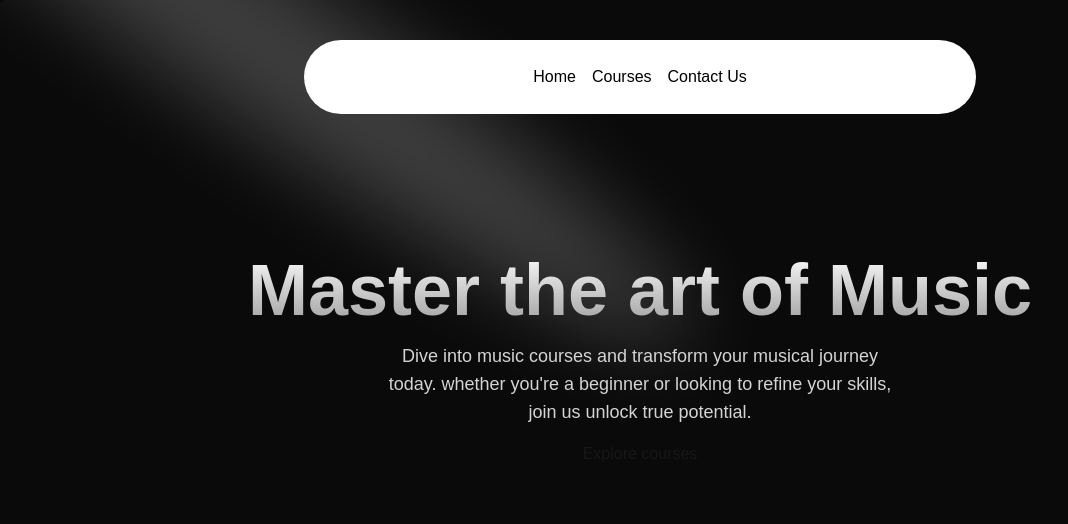
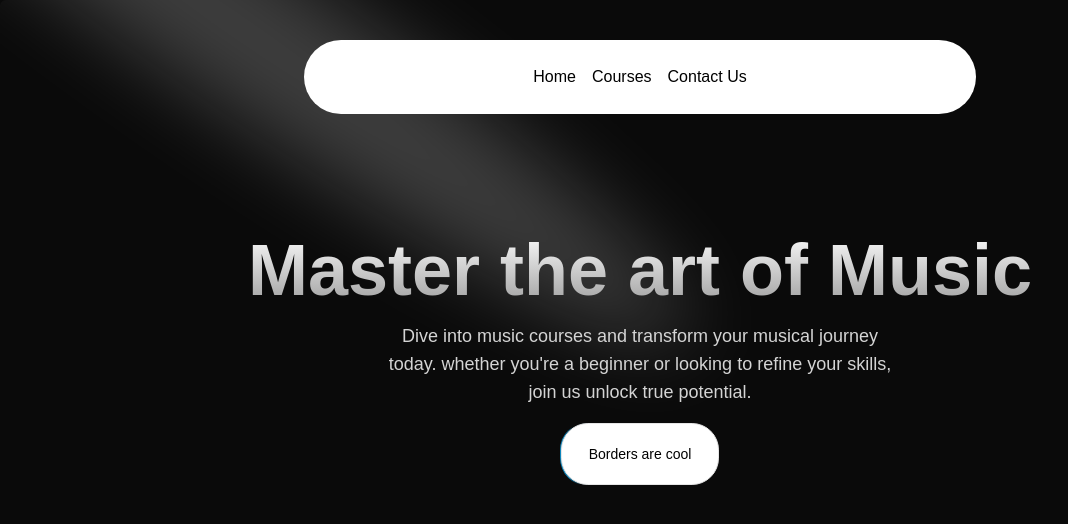
Before and after one commit to vinsmokejazz/muzix, a Next.js app: page / in a window 1280 px wide. Shown: the top 524 px of the page, without its empty margins (0-1068 px from the left). Built offline with nearby package versions, Linux system fonts and the light colour scheme.

Commit message:
ui button added

```diff
--- a/src/components/HeroSection.tsx
+++ b/src/components/HeroSection.tsx
@@ -1,6 +1,7 @@
 import Link from "next/link";
 import { cn } from "@/utils/cn";
 import { Spotlight } from "./ui/Spotlight";
+import { Button } from "./ui/moving-border";
 
 export default function HeroSection() {
 
@@ -27,7 +28,14 @@
       </p>
 
       <div className="mt-4">
-        <Link href={"/course"}>Explore courses</Link>
+        <Link href={"/course"}>
+        <Button
+        borderRadius="1.75rem"
+        className="bg-white dark:bg-slate-950 text-black dark:text-white border-neutral-200 dark:border-slate-800"
+      >
+        Borders are cool
+      </Button>
+        </Link>
       </div>
     </div>
   </div>
--- /dev/null
+++ b/src/components/ui/moving-border.tsx
@@ -0,0 +1,140 @@
+"use client";
+import React from "react";
+import {
+  motion,
+  useAnimationFrame,
+  useMotionTemplate,
+  useMotionValue,
+  useTransform,
+} from "motion/react";
+import { useRef } from "react";
+import { cn } from "@/utils/cn";
+
+export function Button({
+  borderRadius = "1.75rem",
+  children,
+  as: Component = "button",
+  containerClassName,
+  borderClassName,
+  duration,
+  className,
+  ...otherProps
+}: {
+  borderRadius?: string;
+  children: React.ReactNode;
+  as?: any;
+  containerClassName?: string;
+  borderClassName?: string;
+  duration?: number;
+  className?: string;
+  [key: string]: any;
+}) {
+  return (
+    <Component
+      className={cn(
+        "relative h-16 w-40 overflow-hidden bg-transparent p-[1px] text-xl",
+        containerClassName,
+      )}
+      style={{
+        borderRadius: borderRadius,
+      }}
+      {...otherProps}
+    >
+      <div
+        className="absolute inset-0"
+        style={{ borderRadius: `calc(${borderRadius} * 0.96)` }}
+      >
+        <MovingBorder duration={duration} rx="30%" ry="30%">
+          <div
+            className={cn(
+              "h-20 w-20 bg-[radial-gradient(#0ea5e9_40%,transparent_60%)] opacity-[0.8]",
+              borderClassName,
+            )}
+          />
+        </MovingBorder>
+      </div>
+
+      <div
+        className={cn(
+          "relative flex h-full w-full items-center justify-center border border-slate-800 bg-slate-900/[0.8] text-sm text-white antialiased backdrop-blur-xl",
+          className,
+        )}
+        style={{
+          borderRadius: `calc(${borderRadius} * 0.96)`,
+        }}
+      >
+        {children}
+      </div>
+    </Component>
+  );
+}
+
+export const MovingBorder = ({
+  children,
+  duration = 3000,
+  rx,
+  ry,
+  ...otherProps
+}: {
+  children: React.ReactNode;
+  duration?: number;
+  rx?: string;
+  ry?: string;
+  [key: string]: any;
+}) => {
+  //@ts-ignore
+  const pathRef = useRef<any>();
+  const progress = useMotionValue<number>(0);
+
+  useAnimationFrame((time) => {
+    const length = pathRef.current?.getTotalLength();
+    if (length) {
+      const pxPerMillisecond = length / duration;
+      progress.set((time * pxPerMillisecond) % length);
+    }
+  });
+
+  const x = useTransform(
+    progress,
+    (val) => pathRef.current?.getPointAtLength(val).x,
+  );
+  const y = useTransform(
+    progress,
+    (val) => pathRef.current?.getPointAtLength(val).y,
+  );
+
+  const transform = useMotionTemplate`translateX(${x}px) translateY(${y}px) translateX(-50%) translateY(-50%)`;
+
+  return (
+    <>
+      <svg
+        xmlns="http://www.w3.org/2000/svg"
+        preserveAspectRatio="none"
+        className="absolute h-full w-full"
+        width="100%"
+        height="100%"
+        {...otherProps}
+      >
+        <rect
+          fill="none"
+          width="100%"
+          height="100%"
+          rx={rx}
+          ry={ry}
+          ref={pathRef}
+        />
+      </svg>
+      <motion.div
+        style={{
+          position: "absolute",
+          top: 0,
+          left: 0,
+          display: "inline-block",
+          transform,
+        }}
+      >
+        {children}
+      </motion.div>
+    </>
+  );
+};
```
